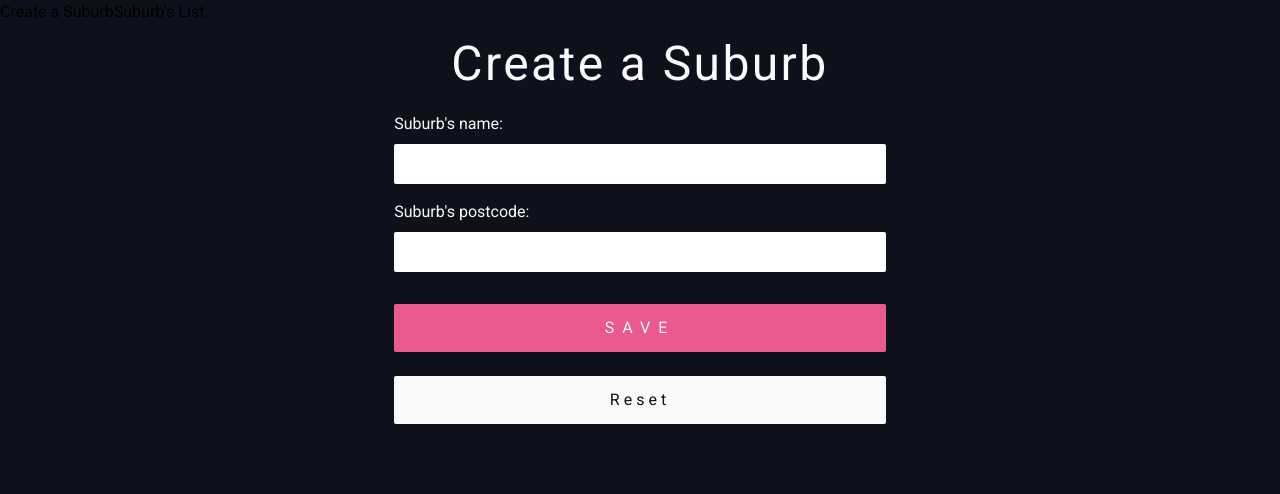
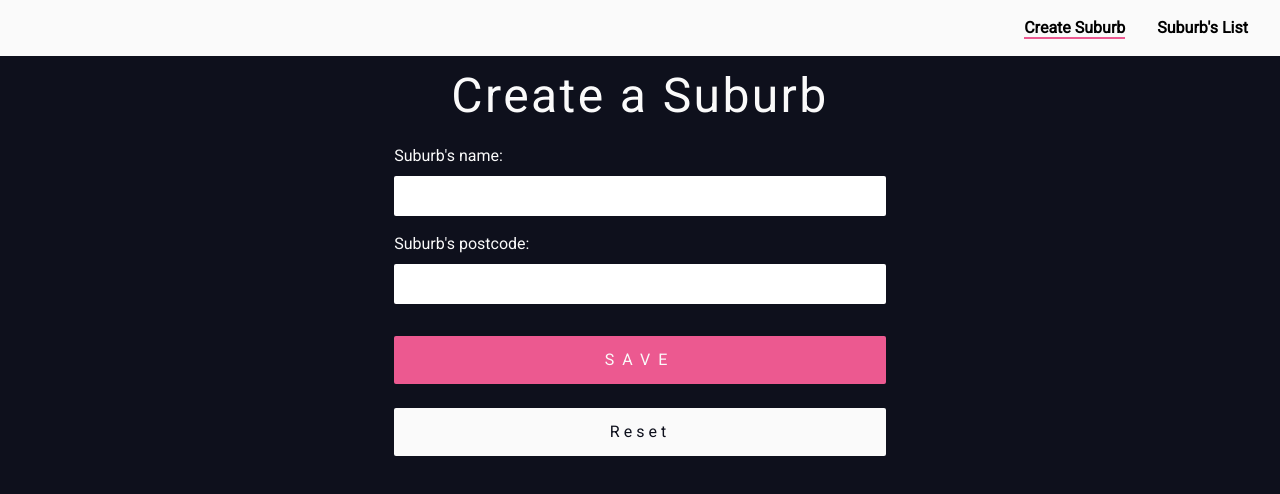
Before and after one commit to marcelamejiao/Postcode-Search, a React (Vite) app: page / in a window 1280 px wide. Shown: the top 494 px of the page. Built offline with nearby package versions, Linux system fonts and the light colour scheme; no server answers.

Commit message:
style navbar and create a component for hoverable nav links

```diff
--- /dev/null
+++ b/src/components/HoverableNavLink/HoverableNavLink.tsx
@@ -0,0 +1,20 @@
+import { useLocation, NavLink  } from "react-router-dom";
+
+type Props = {
+    pathName: string;
+    linkText: string
+};
+
+const HoverableNavLink = ({ pathName, linkText }: Props) => {
+    const location = useLocation();
+
+    return (
+        <NavLink
+            to={pathName}
+            className={`hover:border-b-2 border-fucsia ${location.pathname === pathName ? "border-b-2" : ""}`}>
+            {linkText}
+        </NavLink>
+    );
+};
+
+export default HoverableNavLink;
--- a/src/components/NavBar/NavBar.tsx
+++ b/src/components/NavBar/NavBar.tsx
@@ -1,14 +1,23 @@
-import { NavLink } from "react-router-dom";
+import HoverableNavLink from "../HoverableNavLink/HoverableNavLink";
 
 export default function NavBar() {
+
     return (
-        <nav>
-            <NavLink to="/">
-                Create a Suburb
-            </NavLink>
-            <NavLink to="/suburbs-list">
-                Suburb's List
-            </NavLink>
+        <nav className="bg-white w-full pr-4 font-semibold">
+            <ul className="flex flex-row justify-end">
+                <li className="p-4">
+                    <HoverableNavLink
+                        pathName="/"
+                        linkText="Create Suburb">
+                    </HoverableNavLink>
+                </li>
+                <li className="p-4">
+                    <HoverableNavLink
+                        pathName="/suburbs-list"
+                        linkText="Suburb's List">
+                    </HoverableNavLink>
+                </li>
+            </ul>
         </nav>
     );
 }
```
